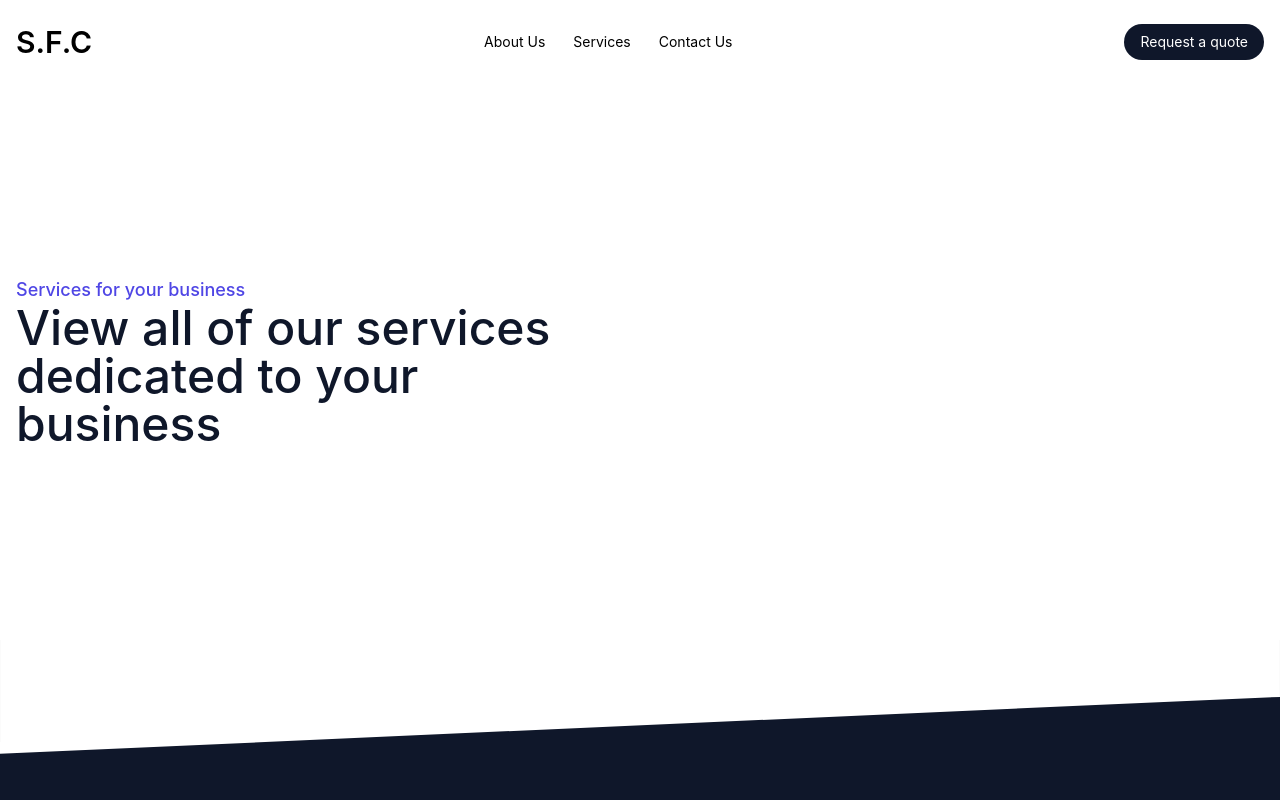
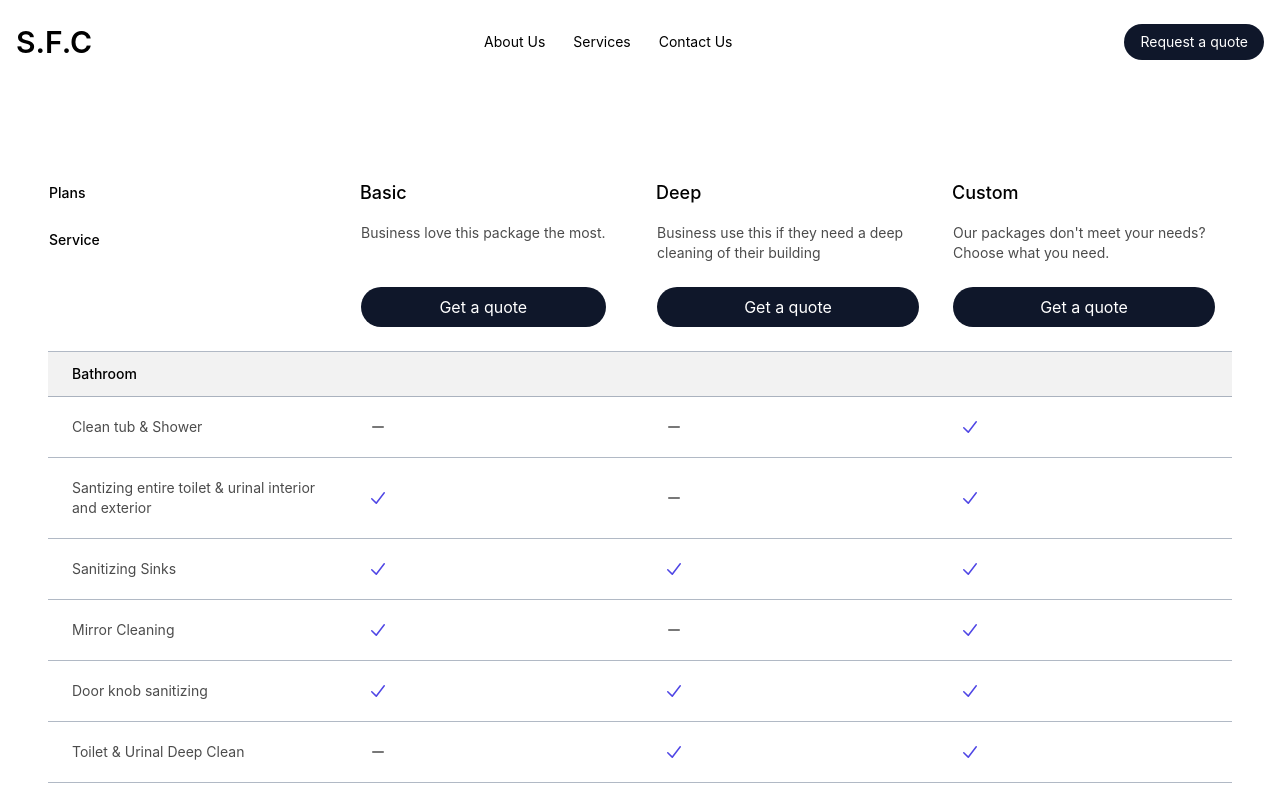
Before and after one commit to eds2002/sanchezfamilycleaning, a Next.js app: page /services in a window 1280 px wide. Shown: the top 800 px of the page. Built offline with nearby package versions, Linux system fonts and the light colour scheme.

Commit message:
design changes

```diff
--- a/components/Sections/CompareServices.tsx
+++ b/components/Sections/CompareServices.tsx
@@ -4,11 +4,11 @@ import { CheckIcon, MinusIcon } from '@heroicons/react/20/solid'
 
 const CompareServices:React.FC = () => {
   return (
-    <section className = "relative pt-32 pb-24 text-white bg-slate-900">
+    <section className = "relative bg-white">
       <div className = "px-4 mx-auto max-w-7xl ">
-        <Example/>
+        <Comparison/>
       </div>
-      <svg className = "absolute top-0"xmlns="http://www.w3.org/2000/svg" viewBox="0 0 1440 320"><path fill="#ffffff" fill-opacity="1" d="M0,128L1440,64L1440,0L0,0Z"></path></svg>
+      {/* <svg className = "absolute top-0"xmlns="http://www.w3.org/2000/svg" viewBox="0 0 1440 320"><path fill="#ffffff" fill-opacity="1" d="M0,128L1440,64L1440,0L0,0Z"></path></svg> */}
     </section>
   )
 }
@@ -225,7 +225,7 @@ const sections = [
 ]
 
 
-const Example:React.FC = () => {
+const Comparison:React.FC = () => {
   return (
     <div>
       <div className="py-16 mx-auto max-w-7xl sm:py-24 sm:px-6 lg:px-8">
@@ -233,12 +233,12 @@ const Example:React.FC = () => {
         <div className="max-w-2xl mx-auto space-y-16 lg:hidden">
           {tiers.map((tier, tierIdx) => (
             <section key={tier.name}>
-              <div className="px-4 mb-8">
-                <h2 className="text-3xl font-medium leading-6 text-white">{tier.name}</h2>
-                <p className="max-w-xs mt-4 text-sm sm:text-base lg:text-lg text-white/70">{tier.description}</p>
+              <div className="mb-8 lg:px-4">
+                <h2 className="text-3xl font-medium leading-6">{tier.name}</h2>
+                <p className="max-w-xs mt-4 text-sm sm:text-base lg:text-lg ">{tier.description}</p>
                 <div className = "mt-4">
                   <Button
-                  theme = 'secondary'
+                  theme = 'primary'
                   fullWidth={true}
                   >
                     <p className = "text-sm sm:text-base">Get a quote for {tier.name}</p>
@@ -248,7 +248,7 @@ const Example:React.FC = () => {
 
               {sections.map((section) => (
                 <table key={section.name} className="w-full">
-                  <caption className="px-4 py-3 text-sm font-medium text-left text-white border-t border-slate-700/50 bg-slate-800 ">
+                  <caption className="px-4 py-3 text-sm font-medium text-left border-t border-slate-400/50 bg-neutral-200/50 ">
                     {section.name}
                   </caption>
                   <thead>
@@ -261,10 +261,10 @@ const Example:React.FC = () => {
                       </th>
                     </tr>
                   </thead>
-                  <tbody className="divide-y divide-slate-700/50">
+                  <tbody className="divide-y divide-slate-400/50">
                     {section.features.map((feature:any) => (
-                      <tr key={feature.name} className="border-t border-slate-700/50">
-                        <th className="px-4 py-5 text-sm font-normal text-left text-white/70" scope="row">
+                      <tr key={feature.name} className="border-t border-slate-400/50">
+                        <th className="px-4 py-5 text-sm font-normal text-left " scope="row">
                           {feature.name}
                         </th>
                         <td className="py-5 pr-4">
@@ -290,7 +290,7 @@ const Example:React.FC = () => {
 
                 <div className = "mt-4">
                   <Button
-                  theme = 'secondary'
+                  theme = 'primary'
                   fullWidth={true}
                   >
                     <p className = "text-sm sm:text-base">Get a quote for {tier.name}</p>
@@ -306,14 +306,14 @@ const Example:React.FC = () => {
             <caption className="sr-only">Pricing plan comparison</caption>
             <thead>
               <tr>
-                <th className="text-sm font-medium text-left text-white " scope="col">
+                <th className="text-sm font-medium text-left" scope="col">
                   <span className="sr-only">Feature by</span>
                   <span>Plans</span>
                 </th>
                 {tiers.map((tier) => (
                   <th
                     key={tier.name}
-                    className="w-1/4 px-4 text-lg font-medium leading-6 text-left text-white "
+                    className="w-1/4 px-4 text-lg font-medium leading-6 text-left "
                     scope="col"
                   >
                     {tier.name}
@@ -321,18 +321,18 @@ const Example:React.FC = () => {
                 ))}
               </tr>
             </thead>
-            <tbody className="border-gray-200 divide-y divide-slate-700/50 ">
+            <tbody className="border-gray-200 divide-y divide-slate-500/50 ">
               <tr className=''>
-                <th className="py-6 text-sm font-medium text-left text-white align-top " scope="row">
+                <th className="py-6 text-sm font-medium text-left align-top " scope="row">
                   Service
                 </th>
                 {tiers.map((tier) => (
                   <td key={tier.name} className="h-full pb-6 align-top">
                     <div className="relative table h-full mx-4 ">
-                      <p className="mt-4 mb-16 text-sm text-white/70">{tier.description}</p>
+                      <p className="mt-4 mb-16 text-sm opacity-70">{tier.description}</p>
                       <div className = "absolute bottom-0 left-0 right-0 mt-4">
                         <Button
-                        theme = 'secondary'
+                        theme = 'primary'
                         fullWidth={true}
                         >
                           <p className = "text-sm sm:text-base">Get a quote</p>
@@ -346,7 +346,7 @@ const Example:React.FC = () => {
                 <Fragment key={section.name}>
                   <tr>
                     <th
-                      className="py-3 pl-6 text-sm font-medium text-left text-white bg-slate-800"
+                      className="py-3 pl-6 text-sm font-medium text-left bg-neutral-200/50"
                       colSpan={4}
                       scope="colgroup"
                     >
@@ -355,19 +355,19 @@ const Example:React.FC = () => {
                   </tr>
                   {section.features.map((feature:any) => (
                     <tr key={feature.name}>
-                      <th className="px-6 py-5 text-sm font-normal text-left text-white/70" scope="row">
+                      <th className="px-6 py-5 text-sm font-normal text-left opacity-70" scope="row">
                         {feature.name}
                       </th>
                       {tiers.map((tier:any) => (
                         <td key={tier.name} className="px-6 py-5">
                           {typeof feature.tiers[tier.name] === 'string' ? (
-                            <span className="block text-sm text-white/70">{feature.tiers[tier.name]}</span>
+                            <span className="block text-sm opacity-70">{feature.tiers[tier.name]}</span>
                           ) : (
                             <>
                               {feature.tiers[tier.name] === true ? (
                                 <CheckIcon className="w-5 h-5 text-indigo-600" aria-hidden="true" />
                               ) : (
-                                <MinusIcon className="w-5 h-5 text-white/70" aria-hidden="true" />
+                                <MinusIcon className="w-5 h-5 opacity-70" aria-hidden="true" />
                               )}
 
                               <span className="sr-only">
@@ -383,14 +383,14 @@ const Example:React.FC = () => {
               ))}
             </tbody>
             <tfoot>
-              <tr className="border-t border-slate-700/50">
+              <tr className="border-t border-slate-500/50">
                 <th className="sr-only" scope="row">
                   Choose your plan
                 </th>
                 {tiers.map((tier) => (
                   <td key={tier.name} className = "px-4 pt-7">
                     <Button
-                    theme = 'secondary'
+                    theme = 'primary'
                     fullWidth={true}
                     >
                       <p>Get a quote</p>
--- a/pages/services.tsx
+++ b/pages/services.tsx
@@ -11,7 +11,7 @@ const Services:NextPage = () => {
       </Head>
       <Header/>
       <main>
-        <PricingHero/>
+        {/* <PricingHero/> */}
         <CompareServices/>
       </main>
       <Footer/>
```
